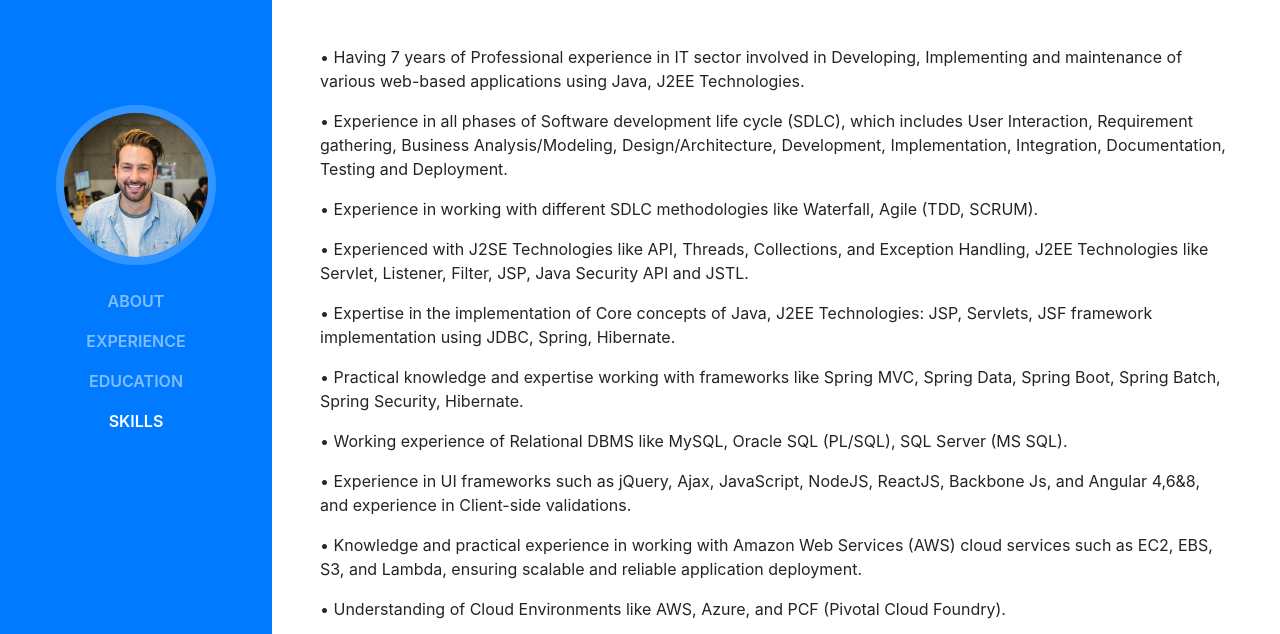
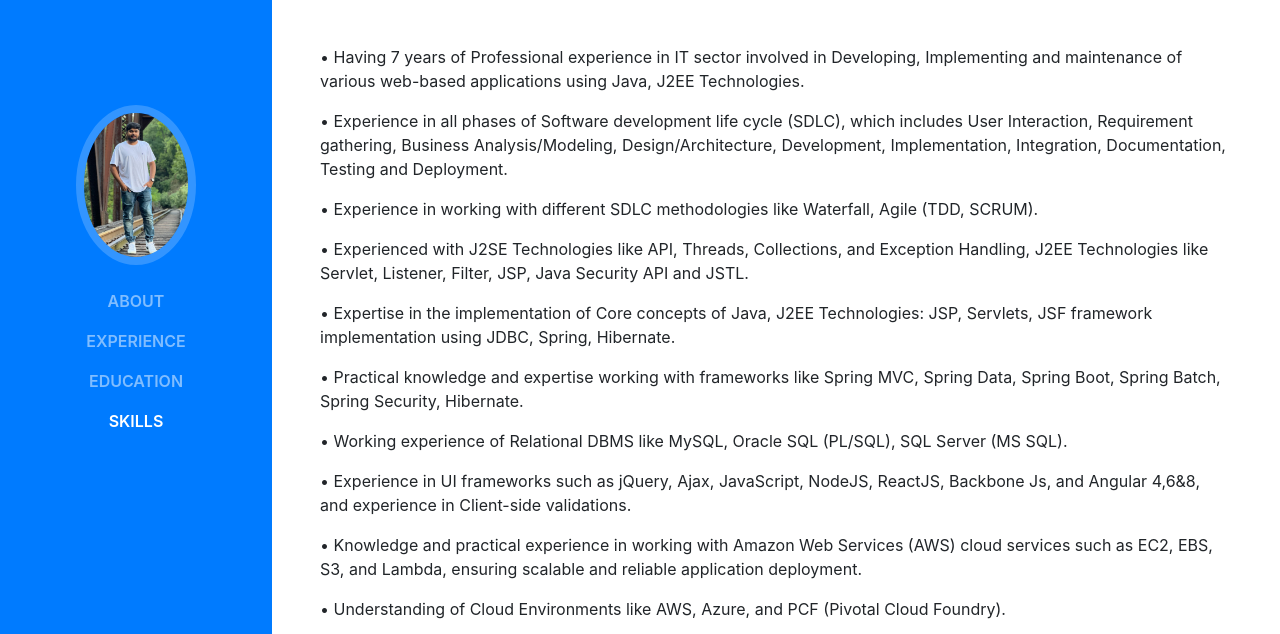
Before and after one commit to Pavan6339/pavan6339.github.io, a website with bundled scripts: page index.html in a window 1280 px wide. Shown: the part 131-765 px from the top of the page. Built offline with nearby package versions, Linux system fonts and the light colour scheme; a web font is replaced by a local one.

Commit message:
Update index.html

```diff
--- a/index.html
+++ b/index.html
@@ -31,7 +31,7 @@
       <a class="navbar-brand js-scroll-trigger" href="#page-top">
         <span class="d-block d-lg-none">Pavan Reddy Morathala</span>
         <span class="d-none d-lg-block">
-          <img class="img-fluid img-profile rounded-circle mx-auto mb-2" src="img/profile.jpg" alt="">
+          <img class="img-fluid img-profile rounded-circle mx-auto mb-2" src="img/21.30.22.jpeg" alt="">
         </span>
       </a>
       <button class="navbar-toggler" type="button" data-toggle="collapse" data-target="#navbarSupportedContent" aria-controls="navbarSupportedContent" aria-expanded="false" aria-label="Toggle navigation">
```
